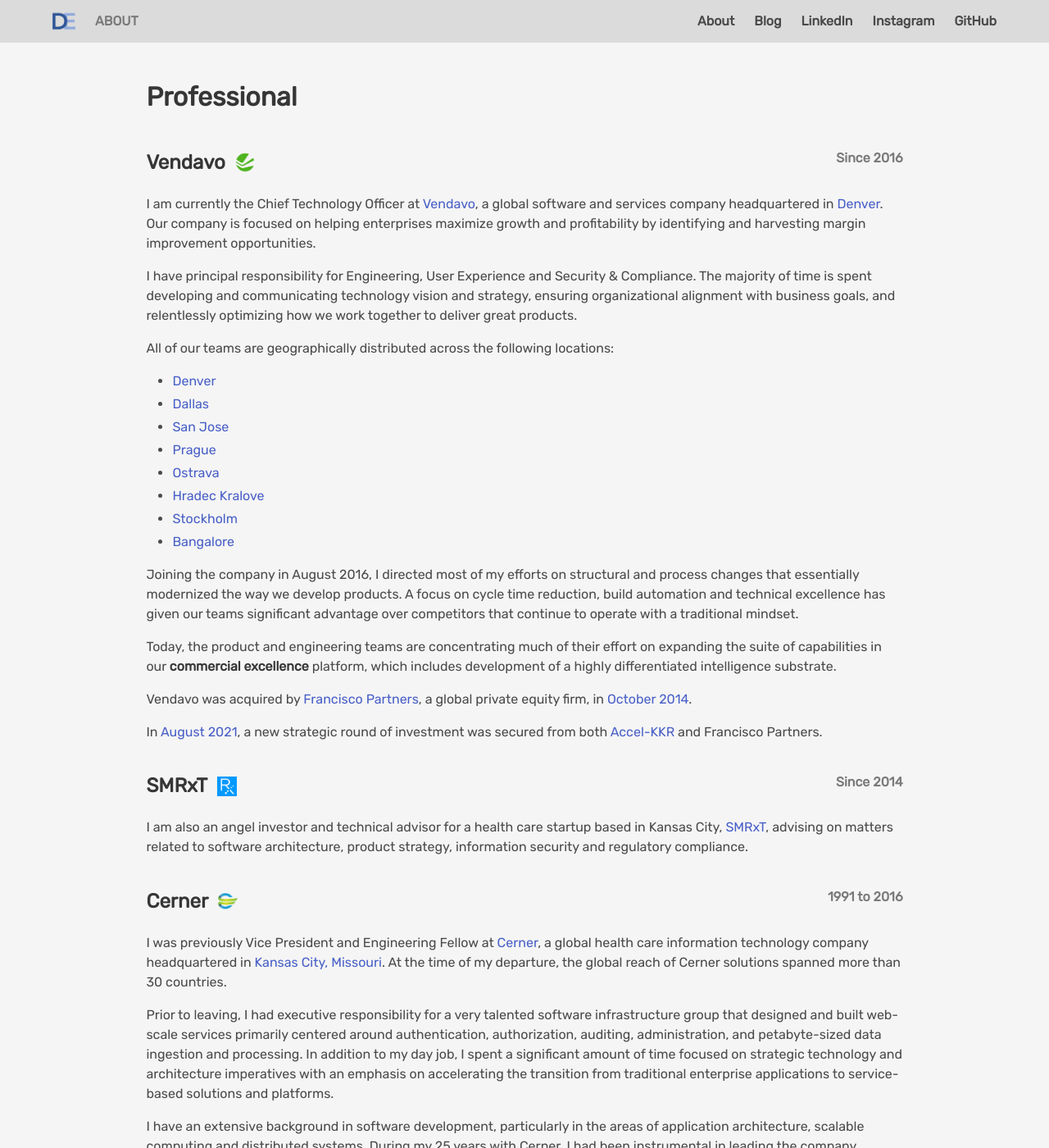
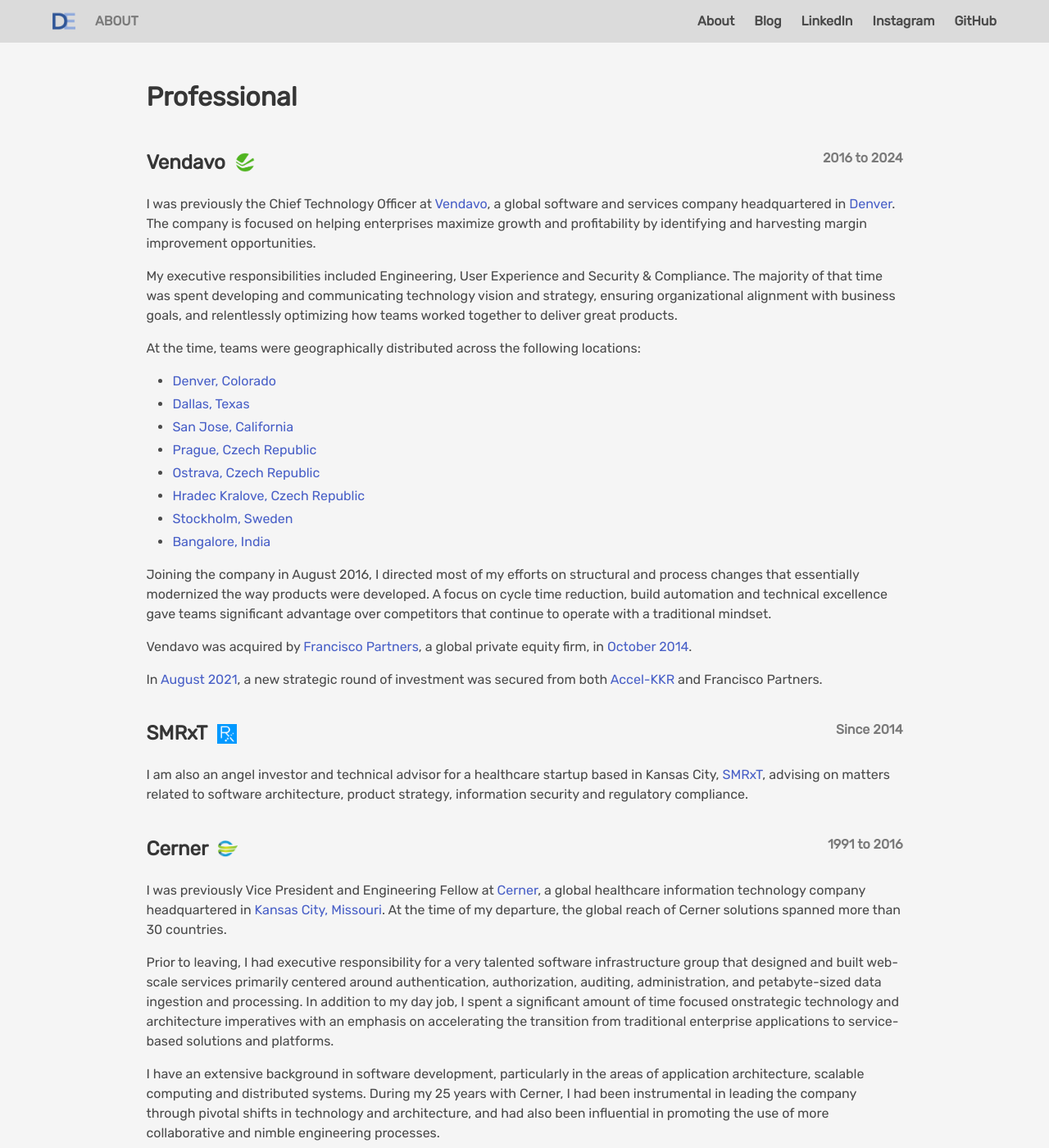
Before and after one commit to davidledwards/davidledwards.github.io, a Jekyll site: the page built from about/index.html, in a window 1280 px wide and 1400 px high. Shown: the whole window at 82% size. Built offline with Jekyll 4.4.1, drawn with Linux system fonts in a browser that asks for light colours; nearby versions of some CDN libraries; comment, search, counter and statistics services are not loaded; some of the changed text lies outside the part shown.

Commit message:
update professional and personal information

```diff
--- a/about/index.html
+++ b/about/index.html
@@ -2,9 +2,10 @@
 layout: default
 title: About
 ---
+
 <section class="section content">
     <h1 class="title is-3">Professional</h1>
-<br>
+    <br />
     <div class="level is-mobile">
         <div class="level-left">
             <div class="level-item">
@@ -15,39 +16,35 @@
             <div class="level-item">
                 <figure class="image is-24x24 is-marginless">
                     <a href="https://www.vendavo.com">
-                    <img src="/images/vendavo-icon.png">
+                        <img src="/images/vendavo-icon.png" />
                     </a>
                 </figure>
             </div>
         </div>
         <div class="level-right">
-        <h3 class="subtitle is-6 has-text-grey">Since 2016</h3>
+            <h3 class="subtitle is-6 has-text-grey">2016 to 2024</h3>
         </div>
     </div>
     <p>
-    I am currently the Chief Technology Officer at <a href="https://www.vendavo.com">Vendavo</a>, a global software and services company headquartered in <a href="https://goo.gl/maps/YhCJhNTBw1S2">Denver</a>. Our company is focused on helping enterprises maximize growth and profitability by identifying and harvesting margin improvement opportunities.
+        I was previously the Chief Technology Officer at <a href="https://www.vendavo.com">Vendavo</a>, a global software and services company headquartered in <a href="https://goo.gl/maps/YhCJhNTBw1S2">Denver</a>. The company is focused on helping enterprises maximize growth and profitability by identifying and harvesting margin improvement opportunities.
+    </p>
+    <p> My executive responsibilities included Engineering, User Experience and Security &amp; Compliance. The majority of that time was spent developing and communicating technology vision and strategy, ensuring organizational alignment with business goals, and relentlessly optimizing how teams worked together to deliver great products.
     </p>
     <p>
-    I have principal responsibility for Engineering, User Experience and Security &amp; Compliance. The majority of time is spent developing and communicating technology vision and strategy, ensuring organizational alignment with business goals, and relentlessly optimizing how we work together to deliver great products.
-</p>
-<p>
-    All of our teams are geographically distributed across the following locations:
+        At the time, teams were geographically distributed across the following locations:
     </p>
     <ul>
-    <li><a href="https://goo.gl/maps/YhCJhNTBw1S2">Denver</a></li>
-    <li><a href="https://goo.gl/maps/AvFHACVURe32">Dallas</a></li>
-    <li><a href="https://goo.gl/maps/TYpn6CdYdwC2">San Jose</a></li>
-    <li><a href="https://goo.gl/maps/uKyN8qxyWH62">Prague</a></li>
-    <li><a href="https://goo.gl/maps/L3nMC8Xb6Gy">Ostrava</a></li>
-    <li><a href="https://goo.gl/maps/69ya1kAFNcN2">Hradec Kralove</a></li>
-    <li><a href="https://goo.gl/maps/ehfkpwVLvTE2">Stockholm</a></li>
-    <li><a href="https://goo.gl/maps/xKNJP9H78ySpBC5W9">Bangalore</a></li>
+        <li><a href="https://goo.gl/maps/YhCJhNTBw1S2">Denver, Colorado</a></li>
+        <li><a href="https://goo.gl/maps/AvFHACVURe32">Dallas, Texas</a></li>
+        <li><a href="https://goo.gl/maps/TYpn6CdYdwC2">San Jose, California</a></li>
+        <li><a href="https://goo.gl/maps/uKyN8qxyWH62">Prague, Czech Republic</a></li>
+        <li><a href="https://goo.gl/maps/L3nMC8Xb6Gy">Ostrava, Czech Republic</a></li>
+        <li><a href="https://goo.gl/maps/69ya1kAFNcN2">Hradec Kralove, Czech Republic</a></li>
+        <li><a href="https://goo.gl/maps/ehfkpwVLvTE2">Stockholm, Sweden</a></li>
+        <li><a href="https://goo.gl/maps/xKNJP9H78ySpBC5W9">Bangalore, India</a></li>
     </ul>
     <p>
-    Joining the company in August 2016, I directed most of my efforts on structural and process changes that essentially modernized the way we develop products. A focus on cycle time reduction, build automation and technical excellence has given our teams significant advantage over competitors that continue to operate with a traditional mindset.
-</p>
-<p>
-    Today, the product and engineering teams are concentrating much of their effort on expanding the suite of capabilities in our <strong>commercial excellence</strong> platform, which includes development of a highly differentiated intelligence substrate.
+        Joining the company in August 2016, I directed most of my efforts on structural and process changes that essentially modernized the way products were developed. A focus on cycle time reduction, build automation and technical excellence gave teams significant advantage over competitors that continue to operate with a traditional mindset.
     </p>
     <p>
         Vendavo was acquired by <a href="https://www.franciscopartners.com/home">Francisco Partners</a>, a global private equity firm, in <a href="https://www.franciscopartners.com/news/francisco-partners-completes-acquisition-of-vendavo-inc">October 2014</a>.
@@ -55,7 +52,7 @@
     <p>
         In <a href="https://www.vendavo.com/news-releases/vendavo-secures-strategic-investment-to-accelerate-growth/">August 2021</a>, a new strategic round of investment was secured from both <a href="https://www.accel-kkr.com/">Accel-KKR</a> and Francisco Partners.
     </p>
-<br>
+    <br />
     <div class="level is-mobile">
         <div class="level-left">
             <div class="level-item">
@@ -66,7 +63,7 @@
             <div class="level-item">
                 <figure class="image is-24x24 is-marginless">
                     <a href="https://www.smrxt.com">
-                    <img src="/images/smrxt-icon.png">
+                        <img src="/images/smrxt-icon.png" />
                     </a>
                 </figure>
             </div>
@@ -76,9 +73,9 @@
         </div>
     </div>
     <p>
-    I am also an angel investor and technical advisor for a health care startup based in Kansas City, <a href="https://www.smrxt.com">SMRxT</a>, advising on matters related to software architecture, product strategy, information security and regulatory compliance.
+        I am also an angel investor and technical advisor for a healthcare startup based in Kansas City, <a href="https://www.smrxt.com">SMRxT</a>, advising on matters related to software architecture, product strategy, information security and regulatory compliance.
     </p>
-<br>
+    <br />
     <div class="level is-mobile">
         <div class="level-left">
             <div class="level-item">
@@ -89,7 +86,7 @@
             <div class="level-item">
                 <figure class="image is-24x24 is-marginless">
                     <a href="https://www.cerner.com">
-                    <img src="/images/cerner-icon.png">
+                        <img src="/images/cerner-icon.png" />
                     </a>
                 </figure>
             </div>
@@ -99,10 +96,10 @@
         </div>
     </div>
     <p>
-    I was previously Vice President and Engineering Fellow at <a href="https://www.cerner.com">Cerner</a>, a global health care information technology company headquartered in <a href="https://goo.gl/maps/g1TaiVfG5BT2">Kansas City, Missouri</a>. At the time of my departure, the global reach of Cerner solutions spanned more than 30 countries.
+        I was previously Vice President and Engineering Fellow at <a href="https://www.cerner.com">Cerner</a>, a global healthcare information technology company headquartered in <a href="https://goo.gl/maps/g1TaiVfG5BT2">Kansas City, Missouri</a>. At the time of my departure, the global reach of Cerner solutions spanned more than 30 countries.
     </p>
     <p>
-    Prior to leaving, I had executive responsibility for a very talented software infrastructure group that designed and built web-scale services primarily centered around authentication, authorization, auditing, administration, and petabyte-sized data ingestion and processing. In addition to my day job, I spent a significant amount of time focused on strategic technology and architecture imperatives with an emphasis on accelerating the transition from traditional enterprise applications to service-based solutions and platforms.
+        Prior to leaving, I had executive responsibility for a very talented software infrastructure group that designed and built web-scale services primarily centered around authentication, authorization, auditing, administration, and petabyte-sized data ingestion and processing. In addition to my day job, I spent a significant amount of time focused onstrategic technology and architecture imperatives with an emphasis on accelerating the transition from traditional enterprise applications to service-based solutions and platforms.
     </p>
     <p>
         I have an extensive background in software development, particularly in the areas of application architecture, scalable computing and distributed systems. During my 25 years with Cerner, I had been instrumental in leading the company through pivotal shifts in technology and architecture, and had also been influential in promoting the use of more collaborative and nimble engineering processes.
@@ -110,13 +107,13 @@
     <p>
         In 2008, I was awarded the Engineering Fellow designation in recognition for a number of distinguished technical contributions.
     </p>
-<br>
+    <br />
     <h1 class="title is-3">Personal</h1>
     <p>
         My first exposure to computing happened around the age of 10 when my father brought home an <a href="https://www.hpmuseum.org/hp6797.htm">HP-97 calculator</a>, which he used at work to run curve fitting programs to assist in the optimization of manufacturing processes.
     </p>
     <figure class="image">
-    <img src="/images/hp-97.png" alt="HP-97 Calculator" style="width:50%">
+        <img src="/images/hp-97.png" alt="HP-97 Calculator" style="width: 50%"/>
     </figure>
     <p>
         This particular calculator was capable of storing programs on a magnetic strip, which can be seen dangling at the left of the LED display. It could only be programmed by expressing computations in <a href="https://en.wikipedia.org/wiki/Reverse_Polish_notation">postfix notation</a>, so I became somewhat familiar with the idea of using a stack for evaluation. It was also perhaps a gentle introduction to <a href="https://en.wikipedia.org/wiki/Automata_theory">automata theory</a>.
@@ -125,37 +122,41 @@
         Access to personal computers in the late 1970's was quite difficult, but I managed to convince the school principal to grant me access to the <strong>only</strong> computer on the entire premises, an <a href="https://en.wikipedia.org/wiki/Apple_II">Apple II</a>. I would furiously write <a href="https://en.wikipedia.org/wiki/BASIC">BASIC</a> programs on paper during weeknights, then spend the weekends banging away at the keyboard trying to make them come alive. Ah, how things have changed, but those were formidable days.
     </p>
     <p>
-    While attending my sophomore year at <a href="
-    https://www.nwmissouri.edu">Northwest Missouri State University</a>, I spent most of my free time developing a text editor in <a href="https://en.wikipedia.org/wiki/Turbo_Pascal">Turbo Pascal 3.0</a>. Not that the world needed more text editors at the time, but this was more about learning and exploring and building something nontrivial. In retrospect, this single project contributed more to my professional success than any other academic endeavor. Unfortunately, the original source code has been misplaced.
+        While attending my sophomore year at<a href="https://www.nwmissouri.edu">Northwest Missouri State University</a>, I spent most of my free time developing a text editor in <a href="https://en.wikipedia.org/wiki/Turbo_Pascal">Turbo Pascal 3.0</a>. Not that the world needed more text editors at the time, but this was more about learning and exploring and building something nontrivial. In retrospect, this single project contributed more to my professional success than any other academic endeavor. Unfortunately, the original source code has been misplaced.
     </p>
     <p>
         I spent about 18 years doing hardcore software engineering, much of that focused on building cross-platform middleware, protocols, services, tools, compilers and management applications. Designing middleware around a single code base to run on VMS, AIX, Windows and Linux teaches you a lot about portability and how to design systems. I realized much later in my career that great software design is a blending of art and science, though for me, it was something that seemed to come naturally.
     </p>
-<br>
+    <br />
     <h1 class="title is-3">Education</h1>
     <p>
         BS in Computer Science and a minor in Mathematics from <a href="https://www.nwmissouri.edu">Northwest Missouri State University</a>.
     </p>
-<br>
+    <br />
     <h1 class="title is-3">Projects</h1>
+    <p>
+        Recently, much of my spare time has been focused on learning <a href="https://rust-lang.org">Rust</a>. This language is particularly interesting because of my roots in C++ and systems programming. The promise of writing safe, high-performance software is compelling, though this tradeoff comes with a substantial learning curve. The <a href="https://github.com/davidledwards/keyb">keyb</a> project was a relatively simple and useful program for echoing keystrokes, but the more interesting part was learning about multi-target compilation, releasing on GitHub, and installing the CLI via <a href="https://brew.sh/">Homebrew</a>. I am also working on a more interesting and nontrivial text editor, called <a href="https://github.com/davidledwards/ped">ped</a>, that was inspired by a similar program I developed during my college years.
+    </p>
     <p>
         I used to spend a bit of my spare time working on a few open source projects written in <a href="https://www.scala-lang.org">Scala</a>. The primary intention was to learn functional programming while doing something useful and nontrivial.
     </p>
     <ul>
-    <li><a href="https://davidedwards.io/zookeeper">zookeeper</a></li>
-    <li><a href="https://davidedwards.io/scalop">scalop</a></li>
+        <li><a href="https://github.com/davidledwards/zookeeper-client">zookeeper-client</a></li>
+        <li><a href="https://github.com/davidledwards/zookeeper-cli">zookeeper-cli</a></li>
+        <li><a href="https://github.com/davidledwards/scalop">scalop</a></li>
     </ul>
     <p>
-    Another project worth mentioning is a relatively simple <a href="https://github.com/davidledwards/rpn">compiler and interpreter</a> I developed for instructional purposes as part of a Cerner developer conference talk. The goal was getting attendees interested in functional programming, so the compiler was implemented in a purely functional style (no side effects) using Scala. I suggested during the talk that attendees port the compiler to their favorite functional language. I am currently working on a <a href="https://github.com/davidledwards/rpn-haskell">Haskell</a> implementation after suspending that effort several years ago. Both <a href="https://github.com/davidledwards/rpn-kotlin">Kotlin</a> and <a href="https://github.com/davidledwards/rpn-clojure">Clojure</a> versions have already been implemented.
+        Another project worth mentioning is a relatively simple <a href="https://github.com/davidledwards/rpn">compiler and interpreter</a> I developed for instructional purposes as part of a Cerner developer conference talk. The goal was getting attendees interested in functional programming, so the compiler was implemented in a purely functional style (no side effects) using Scala. I suggested during the talk that attendees port the compiler to their favorite functional language. I had been working on a <a href="https://github.com/davidledwards/rpn-haskell">Haskell</a> implementation but suspended that effort several years ago. Both <a href="https://github.com/davidledwards/rpn-kotlin">Kotlin</a> and <a href="https://github.com/davidledwards/rpn-clojure">Clojure</a> versions have already been implemented.
     </p>
     <ul>
         <li><a href="https://github.com/davidledwards/rpn">rpn</a></li>
         <li><a href="https://github.com/davidledwards/rpn-kotlin">rpn-kotlin</a></li>
         <li><a href="https://github.com/davidledwards/rpn-clojure">rpn-clojure</a></li>
-    <li><a href="https://github.com/davidledwards/rpn-haskell">rpn-haskell</a> (in progress)</li>
+        <li><a href="https://github.com/davidledwards/rpn-haskell">rpn-haskell</a> (suspended)</li>
+        <li><a href="https://github.com/davidledwards/rpn-rust">rpn-rust</a> (coming)</li>
     </ul>
     <p>
-    During the COVID lockdown of 2020, I developed a renewed interest in electronics, specifically the intersection of digital circuits and software. This ultimately led to building a <a href="https://github.com/davidledwards/gps-clock">GPS-synchronized clock</a> using an Arduino board as the micrprocessor.
+        During the COVID lockdown of 2020, I developed a renewed interest in electronics, specifically the intersection of digital circuits and software. This ultimately led to building a <a href="https://github.com/davidledwards/gps-clock">GPS-synchronized clock</a> using an Arduino board as the microprocessor.
     </p>
     <ul>
         <li><a href="https://github.com/davidledwards/gps-clock">gps-clock</a></li>
@@ -163,7 +164,7 @@
     <p>
         Other projects can be found on my GitHub <a href="https://github.com/davidledwards">repository</a>.
     </p>
-<br>
+    <br />
     <h1 class="title is-3">Interests</h1>
     <ul>
         <li>Distributed systems</li>
@@ -176,7 +177,7 @@
         <li>Exploring new dining experiences</li>
         <li>Searching for the perfect cocktail</li>
     </ul>
-<br>
+    <br />
     <h1 class="title is-3">Travels</h1>
     <p>
         Below are some of the notable places I have traveled over the course of my life.
```
Lines whose indentation alone changed are shown as unchanged.
